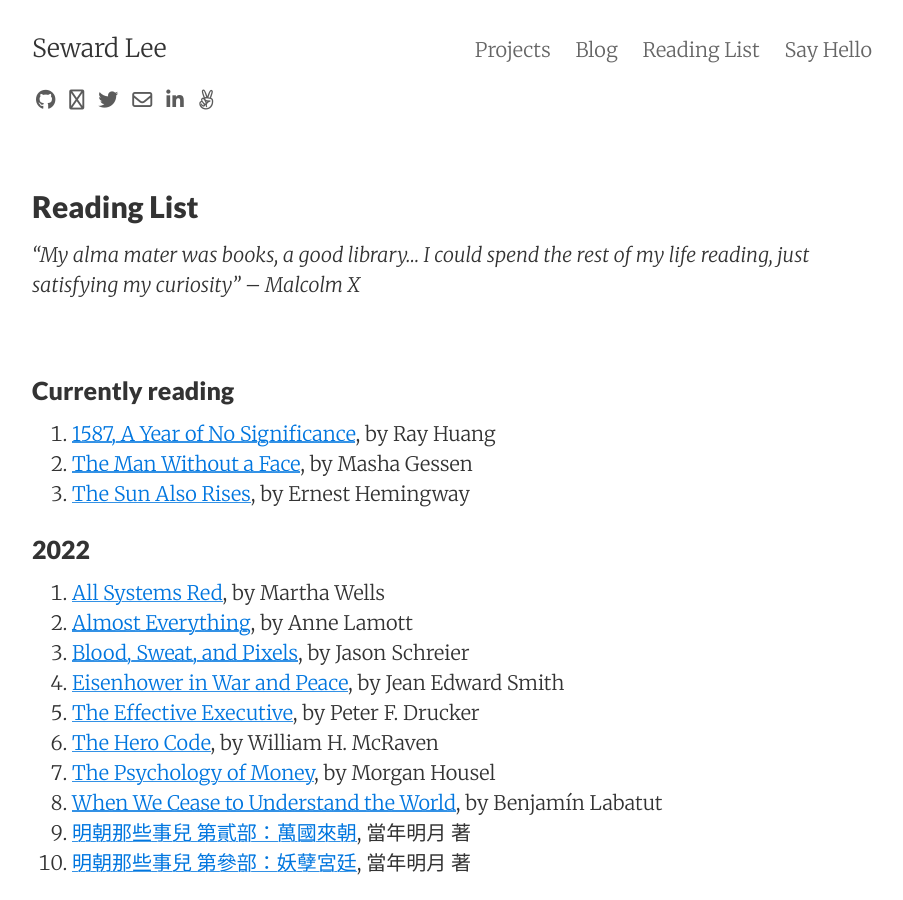
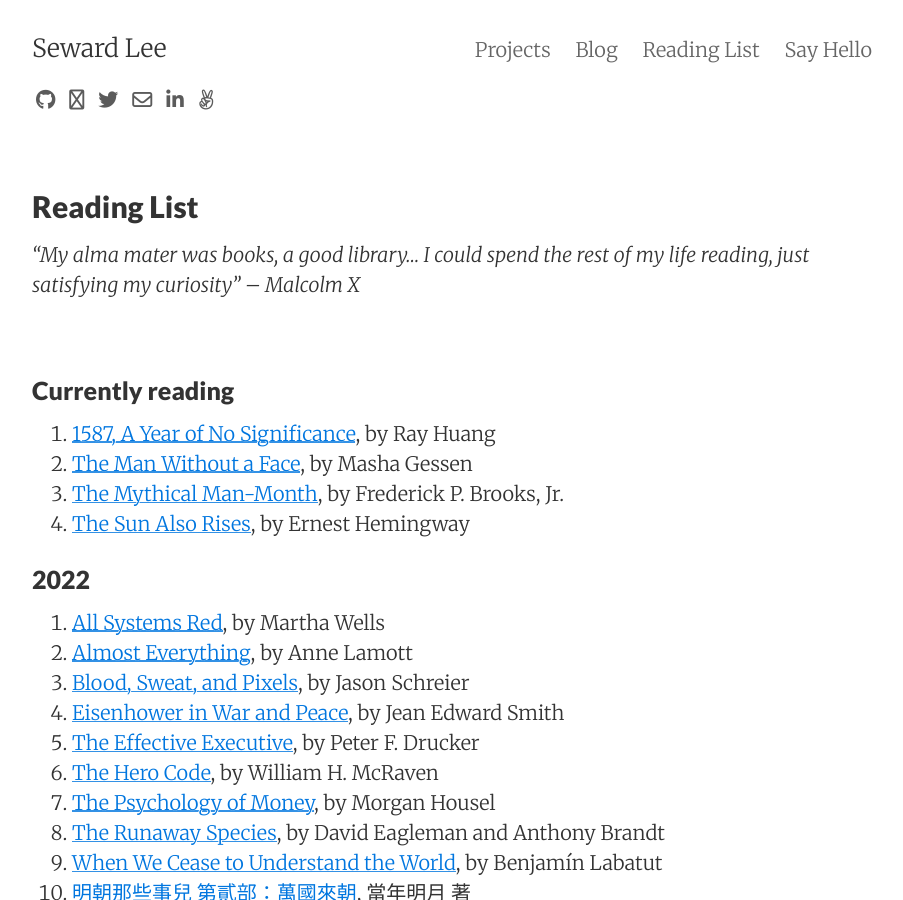
Before and after one commit to sewardlee337/sewardlee337.github.io, a Jekyll site: the page built from readinglist.md, in a window 1280 px wide and 900 px high. Shown: the whole window, without its empty margins (188-1091 px from the left). Built offline with Jekyll 4.4.1, drawn with Linux system fonts in a browser that asks for light colours; nearby versions of some CDN libraries.

Commit message:
update reading list

```diff
--- a/readinglist.md
+++ b/readinglist.md
@@ -14,6 +14,7 @@
 
 1. [1587, A Year of No Significance](https://amzn.to/34djZWU), by Ray Huang
 1. [The Man Without a Face](https://amzn.to/35nGJnY), by Masha Gessen
+1. [The Mythical Man-Month](https://amzn.to/3hWJa3m), by Frederick P. Brooks, Jr.
 1. [The Sun Also Rises](https://amzn.to/3HMuoHL), by Ernest Hemingway
 
 
@@ -26,6 +27,7 @@
 1. [The Effective Executive](https://amzn.to/3qaVIId), by Peter F. Drucker
 1. [The Hero Code](https://amzn.to/3vMJU3v), by William H. McRaven
 1. [The Psychology of Money](https://amzn.to/33veRNl), by Morgan Housel
+1. [The Runaway Species](https://amzn.to/37E46KR), by David Eagleman and Anthony Brandt
 1. [When We Cease to Understand the World](https://amzn.to/3vj6fW5), by Benjamín Labatut
 1. [明朝那些事兒 第貳部：萬國來朝](https://bit.ly/3JM0ZyV), 當年明月 著
 1. [明朝那些事兒 第參部：妖孽宮廷](https://bit.ly/3KCeotF), 當年明月 著
```
